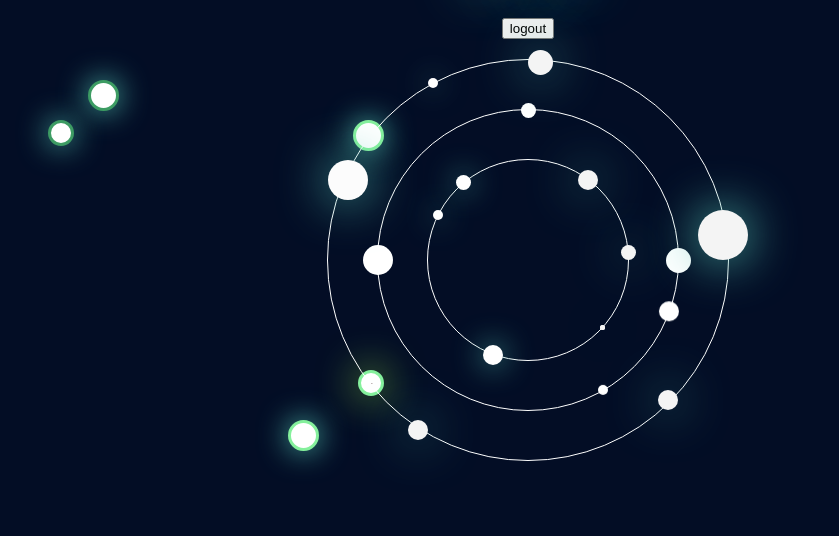
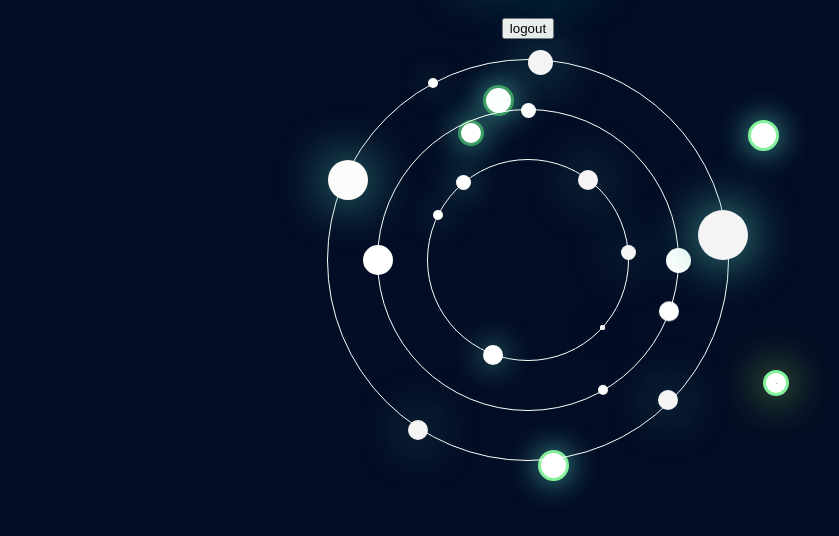
Before and after one commit to pjstars/My-Space-WSU-Hackathon-, a plain HTML site: page MySpace.html in a window 1280 px wide. Shown: the part 140-676 px from the top of the page, without its empty margins (112-951 px from the left). Drawn offline with Linux system fonts and the light colour scheme.

Commit message:
Update style_index.css

```diff
--- a/style_index.css
+++ b/style_index.css
@@ -32,8 +32,8 @@ body{
     text-decoration: none;
     top:100px;
     left:0px;
-    margin-left: 200px;
-    margin-top: 120px;
+    margin-left: 595px;
+    margin-top: 125px;
     cursor: pointer;
     transition: all 0.003s ease-out;
     overflow: hidden;
@@ -123,7 +123,7 @@ body{
     text-decoration: none;
     top:100px;
     left:0px;
-    margin-left: 160px;
+    margin-left: 570px;
     margin-top: 160px;
     cursor: pointer;
     transition: all 0.3s ease-out;
@@ -222,8 +222,8 @@ body{
     text-decoration: none;
     top:100px;
     left:0px;
-    margin-left: 400px;
-    margin-top: 460px;
+    margin-left: 650px;
+    margin-top: 490px;
     cursor: pointer;
     transition: all 0.3s ease-out;
     overflow: hidden;
@@ -316,7 +316,7 @@ body{
     text-decoration: none;
     top:100px;
     left:0px;
-    margin-left: 465px;
+    margin-left: 860px;
     margin-top: 160px;
     cursor: pointer;
     transition: all 0.3s ease-out;
@@ -430,7 +430,7 @@ body{
     text-decoration: none;
     top:100px;
     left:0px;
-    margin-left: 470px;
+    margin-left: 875px;
     margin-top: 410px;
     cursor: pointer;
     transition: all 0.3s ease-out;
@@ -500,6 +500,35 @@ body{
       width: 70%;
     }
   }
+
+
+
+
+
+
+
+
+
+
+
+
+
+
+
+
+
+
+
+
+
+
+
+
+
+
+
+
+
 
 
 
```
